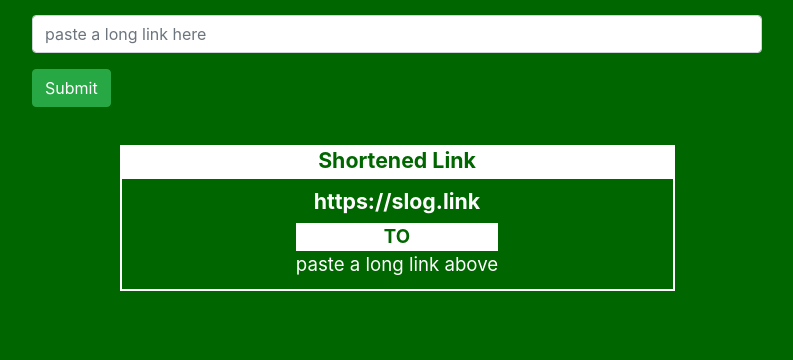
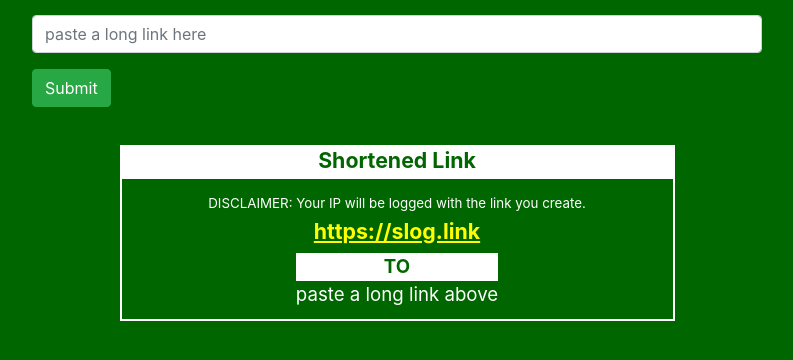
Before and after one commit to slogworx/sloglink, a Flask app: page /add_link in a window 1280 px wide. Shown: the part 256-616 px from the top of the page, without its empty margins (243-1036 px from the left). Run offline with Flask 2, Linux system fonts and the light colour scheme; some libraries are stand-ins or nearby versions.

Commit message:
Added design elements

```diff
--- a/sloglink.py
+++ b/sloglink.py
@@ -59,9 +59,9 @@
     return generated
 
 
-def archive_link(linkstr, long_link):
+def archive_link(linkstr, long_link, create_ip):
     session = db.connect()
-    new_link = db.Sloglink(linkstr=linkstr, long_link=long_link)
+    new_link = db.Sloglink(linkstr=linkstr, long_link=long_link, create_ip=create_ip)
     session.add(new_link)
     session.commit()
 
@@ -77,28 +77,31 @@
     if request.method == 'POST':
         long_link = request.form.get("new_link")
         short_link = long_link_exists(long_link)
+        create_ip = request.remote_addr
         if short_link:
             return render_template(
                 'add_link.html', short_link=short_link, long_link=long_link)
-
+        #linkstr = ''
         if not valid_link(long_link):
             short_link = 'https://slog.link'
             long_link = f"""
                 The provided link ({long_link}) is invalid.
-                Please confirm it is a working link that
-                begins with 'https://'"""
-        else:
-            use_linkstr = False
-            while not use_linkstr:  # Only use linkstr if it's new
-                linkstr = get_linkstr(2)
-                use_linkstr = linkstr_exists(linkstr)
+                Please confirm it is a working link, that it
+                begins with 'https://', and does not require authentication to view."""
+            return render_template(
+                'add_link.html', short_link=short_link, long_link=long_link)
 
-            short_link = f'https://slog.link/{linkstr}'
-            try:
-                archive_link(linkstr, long_link)
-            except IntegrityError:  # This shouldn't ever happen
-                short_link = 'https://slog.link'
-                long_link = 'duplicate link element cannot be archived.'
+        old_linkstr = True
+        while old_linkstr:  # Only use linkstr if it's new
+            linkstr = get_linkstr(2)
+            old_linkstr = linkstr_exists(linkstr)
+        #linkstr = get_linkstr(2)
+        short_link = f'https://slog.link/{linkstr}'
+        try:
+            archive_link(linkstr, long_link, create_ip)
+        except IntegrityError:  # This shouldn't ever happen
+            short_link = 'https://slog.link'
+            long_link = 'duplicate link element cannot be archived.'
         return render_template(
             'add_link.html', short_link=short_link, long_link=long_link)
     else:
--- a/sloglinkdb.py
+++ b/sloglinkdb.py
@@ -15,6 +15,7 @@
     long_link = Column(String, index=True, unique=True)
     created = Column(DateTime, default=datetime.utcnow)
     last_used = Column(DateTime, default=datetime.utcnow)
+    create_ip = Column(String, index=True)
 
     def __repr__(self):
         return "<Sloglink(linkstr=%s, long_link=%s)>" % (self.linkstr, self.long_link)
--- a/static/sloglink.css
+++ b/static/sloglink.css
@@ -61,3 +61,23 @@
     margin: auto;
     width: 38%;
 }
+.home_link {
+    text-decoration: none;
+}
+.disclaimer {
+    padding: 5px;
+    margin: auto;
+    font-size: 10pt;
+}
+a.hi_link:hover {
+    color: yellow;
+    text-decoration: underline;
+}
+a.hi_link:link {
+    color: yellow;
+    text-decoration: underline;
+}
+a.hi_link:visited {
+    color: yellow;
+    text-decoration: underline;
+}
--- a/templates/add_link.html
+++ b/templates/add_link.html
@@ -12,10 +12,12 @@
     <div class="container">
         <div class="row text-center">
             <div class="col-md-12">
-                <img class="logo" alt="slogworx logo" src="/static/slogworx_logo.png">
+                <a class="home_link" target="_blank" href="https://slogworx.com">
+                    <img class="logo" alt="slogworx logo" src="/static/slogworx_logo.png">
+                </a>
             </div>
         </div>
-        <h1>slog.link</h1>
+        <a class="home_link" target="_blank" href="https://slog.link"><h1>slog.link</h1></a>
         <div class="row">
             <div class="col-md-2"></div>
             <div class="col-md-8">
@@ -32,8 +34,9 @@
             <div class="col-md-12">
                 <div class="link_header">Shortened Link</div>
                 <div class="shortened_link">
+                    <div class="disclaimer">DISCLAIMER: Your IP will be logged with the link you create.</div>
                     {% block content %}
-                    <h2><a href="{{ short_link }}" target="_blank">{{ short_link }}</a></h2>
+                    <h2><a class="hi_link" href="{{ short_link }}" target="_blank">{{ short_link }}</a></h2>
                     <div class="to">TO</div>
                     {{ long_link }}
                     {% endblock %}
```
